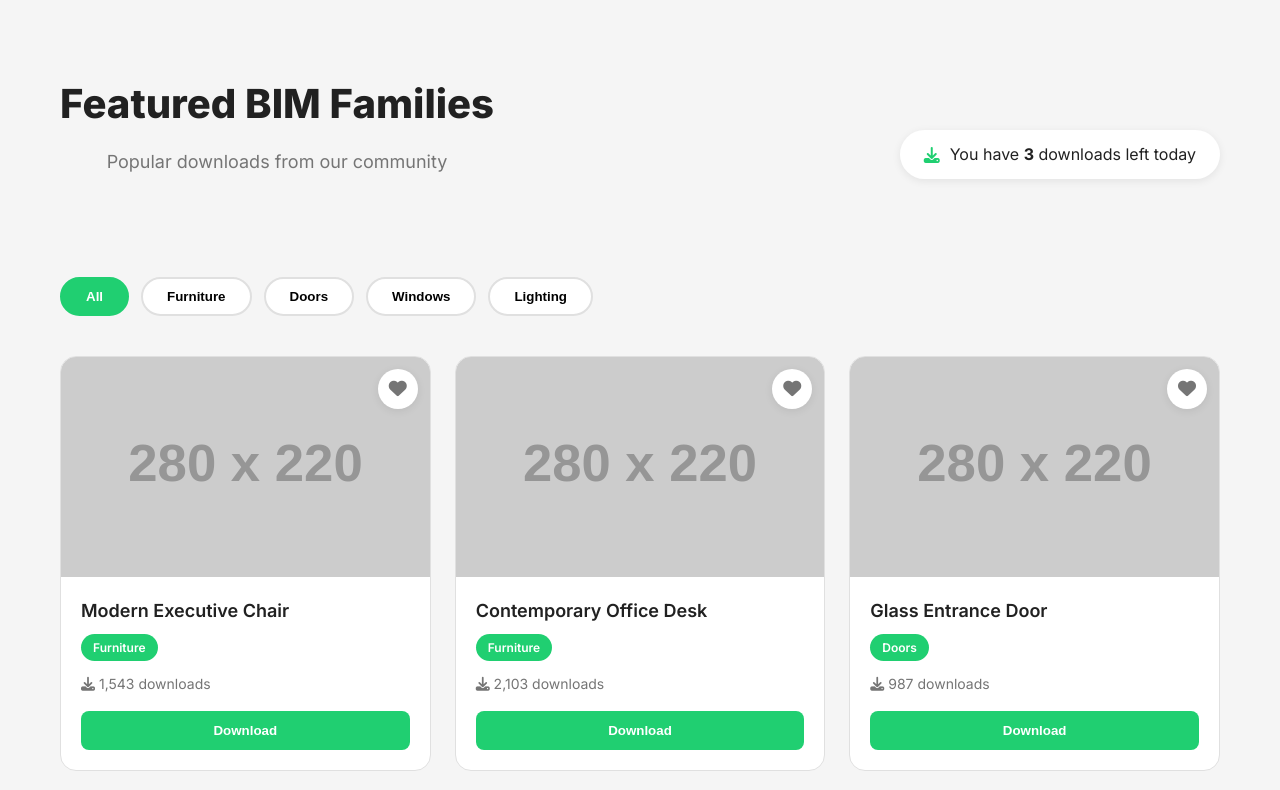
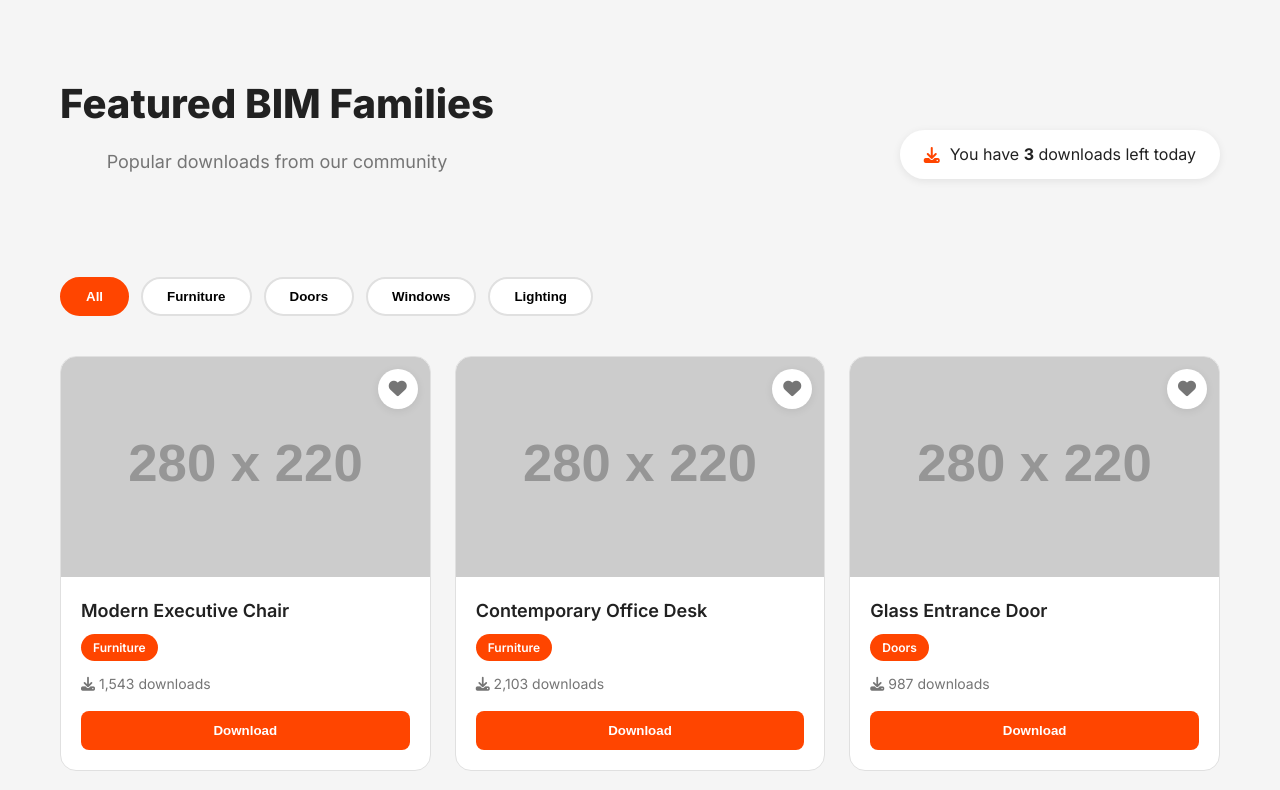
Before and after one commit to anyarcaza-jpg/boracity-website, a plain HTML site: page index.html in a window 1280 px wide. Shown: the part 1525-2315 px from the top of the page. Drawn offline with Linux system fonts and the light colour scheme; placeholder pictures from the web are drawn by us; files whose address does not match are found by name.

Commit message:
v0.1-beta: Cambio de color principal a naranja #FF4500

```diff
--- a/assets/css/main.css
+++ b/assets/css/main.css
@@ -1,25 +1,6 @@
 /* ============================================
    VARIABLES Y RESET
    ============================================ */
-:root {
-    /* Colors */
-    --primary: #20CF71;
-    --primary-dark: #1AB763;
-    --secondary: #212121;
-    --text-primary: #212121;
-    --text-secondary: #757575;
-    --background: #F5F5F5;
-    --white: #FFFFFF;
-    --border: #E0E0E0;
-
-    /* Shadows */
-    --shadow-sm: 0 2px 8px rgba(0, 0, 0, 0.08);
-    --shadow-md: 0 4px 16px rgba(0, 0, 0, 0.12);
-    --shadow-lg: 0 8px 30px rgba(0, 0, 0, 0.15);
-
-    /* Transitions */
-    --transition: all 0.3s ease;
-}
 
 * {
     margin: 0;
--- a/assets/css/styles.css
+++ b/assets/css/styles.css
@@ -9,8 +9,8 @@
 
 :root {
     /* Colors */
-    --primary: #20CF71;
-    --primary-dark: #1AB763;
+    --primary: #FF4500;
+    --primary-dark: #E63E00;
     --secondary: #212121;
     --text-primary: #212121;
     --text-secondary: #757575;
@@ -144,7 +144,7 @@ body {
    HERO SECTION
    ============================================ */
 .hero {
-    background: linear-gradient(135deg, #20CF71 0%, #1AB763 100%);
+    background: linear-gradient(135deg, #FF4500 0%, #E63E00 100%);
     padding: 100px 20px;
     color: var(--white);
     text-align: center;
@@ -279,7 +279,7 @@ body {
 .category-icon {
     width: 80px;
     height: 80px;
-    background: linear-gradient(135deg, #20CF71 0%, #1AB763 100%);
+    background: linear-gradient(135deg, #FF4500 0%, #E63E00 100%);
     border-radius: 20px;
     display: flex;
     align-items: center;
--- a/assets/js/api/components/state/utils/helpers.js
+++ b/assets/js/api/components/state/utils/helpers.js
@@ -35,7 +35,7 @@ export const debounce = (func, wait = 300) => {
  */
 export const showNotification = (message, type = 'success') => {
   const colors = {
-    success: '#20CF71',
+    success: '#FF4500',
     error: '#FF4757',
   };
 
```
